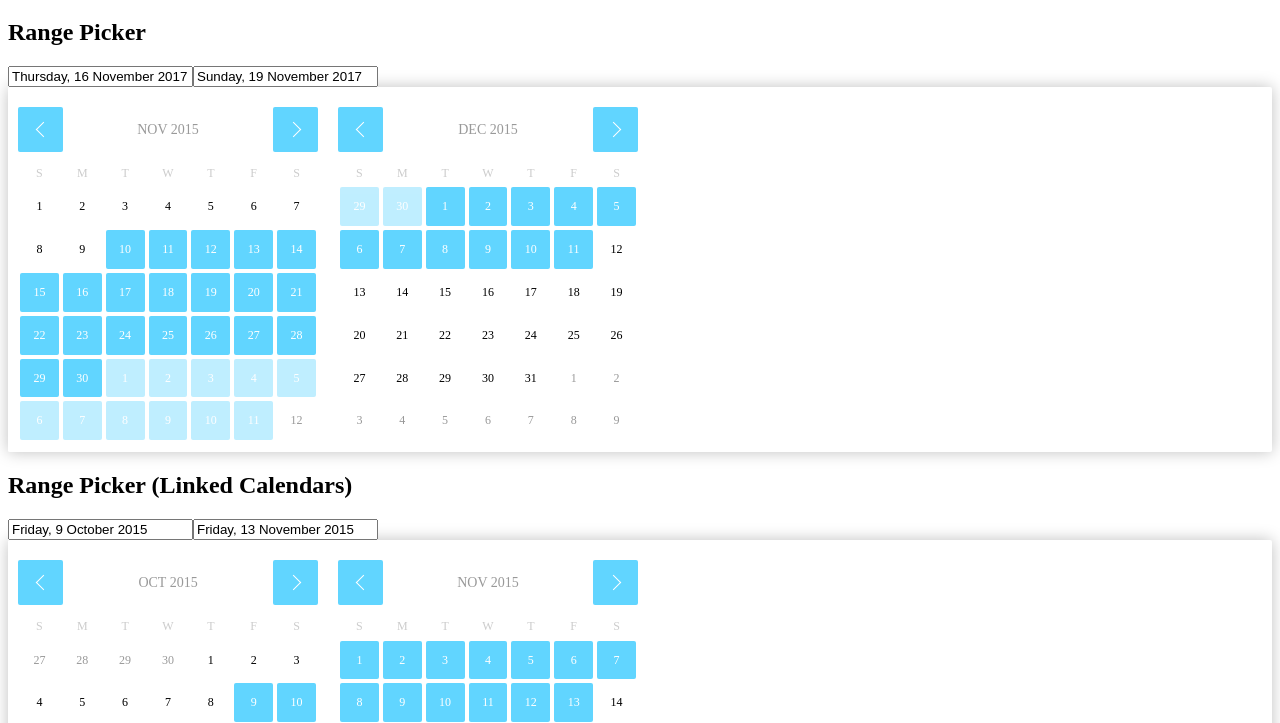
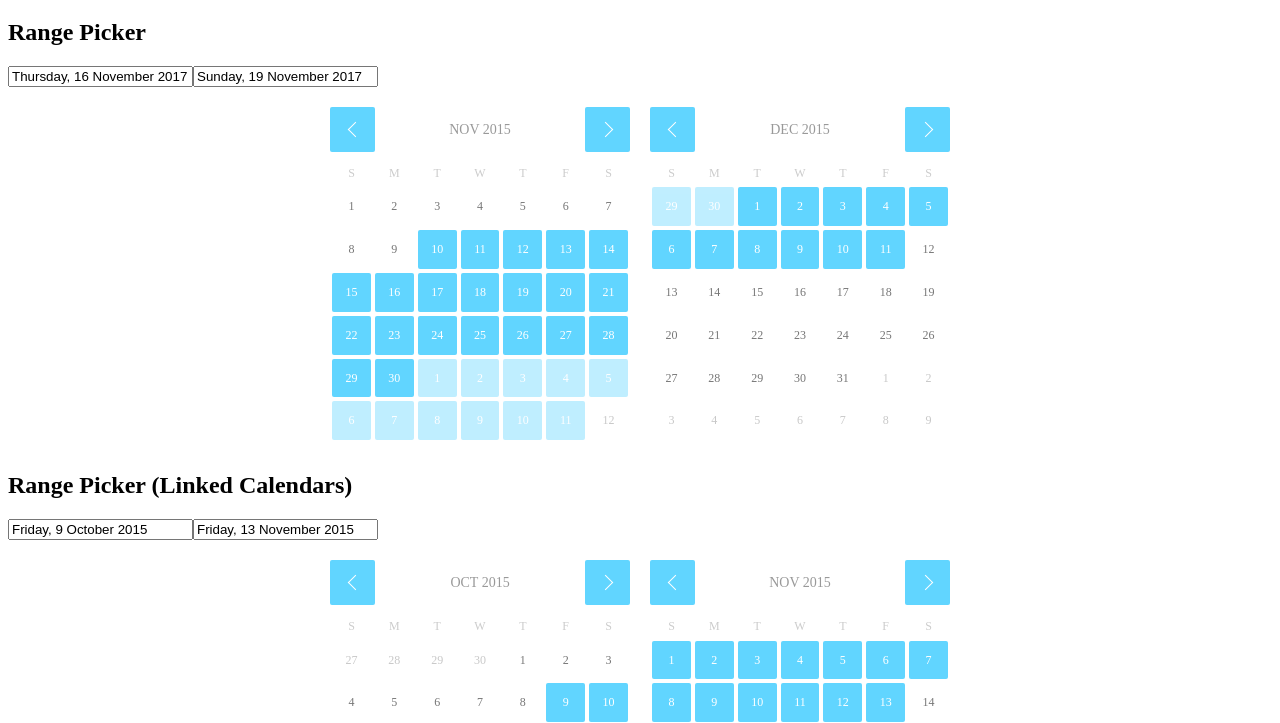
Before and after one commit to thegrinder/react-date-range-fork, a React app: page / in a window 1280 px wide. Shown: the part 61-784 px from the top of the page. Built offline with nearby package versions, Linux system fonts and the light colour scheme; some packages are replaced by stand-ins of ours.

Commit message:
Modify DateRange wrapper styling and day font-color

```diff
--- a/src/styles.scss
+++ b/src/styles.scss
@@ -15,10 +15,8 @@ $calendar-shadow: rgba($calendar-color, 0.25) 0 0 1em !default;
 .rdr-DateRange {
     display: block;
     box-sizing: border-box;
-    white-space: nowrap;
-    border-radius: 2px;
     background: $calendar-background;
-    box-shadow: $calendar-shadow;
+    text-align: center;
 
     .rdr-Calendar {
         box-shadow: none;
@@ -30,12 +28,9 @@ $calendar-shadow: rgba($calendar-color, 0.25) 0 0 1em !default;
     box-sizing: border-box;
     width: $calendar-width;
     padding: $calendar-padding;
-    white-space: normal;
     letter-spacing: 0;
     color: $calendar-color;
-    border-radius: 2px;
     background: $calendar-background;
-    box-shadow: $calendar-shadow;
 }
 
 .rdr-MonthAndYear-innerWrapper {
@@ -127,6 +122,7 @@ $calendar-shadow: rgba($calendar-color, 0.25) 0 0 1em !default;
     letter-spacing: initial;
     margin: $cell-margin;
     border-radius: 2px;
+    color: #777;
 
     &.is-passive {
         cursor: normal;
```
